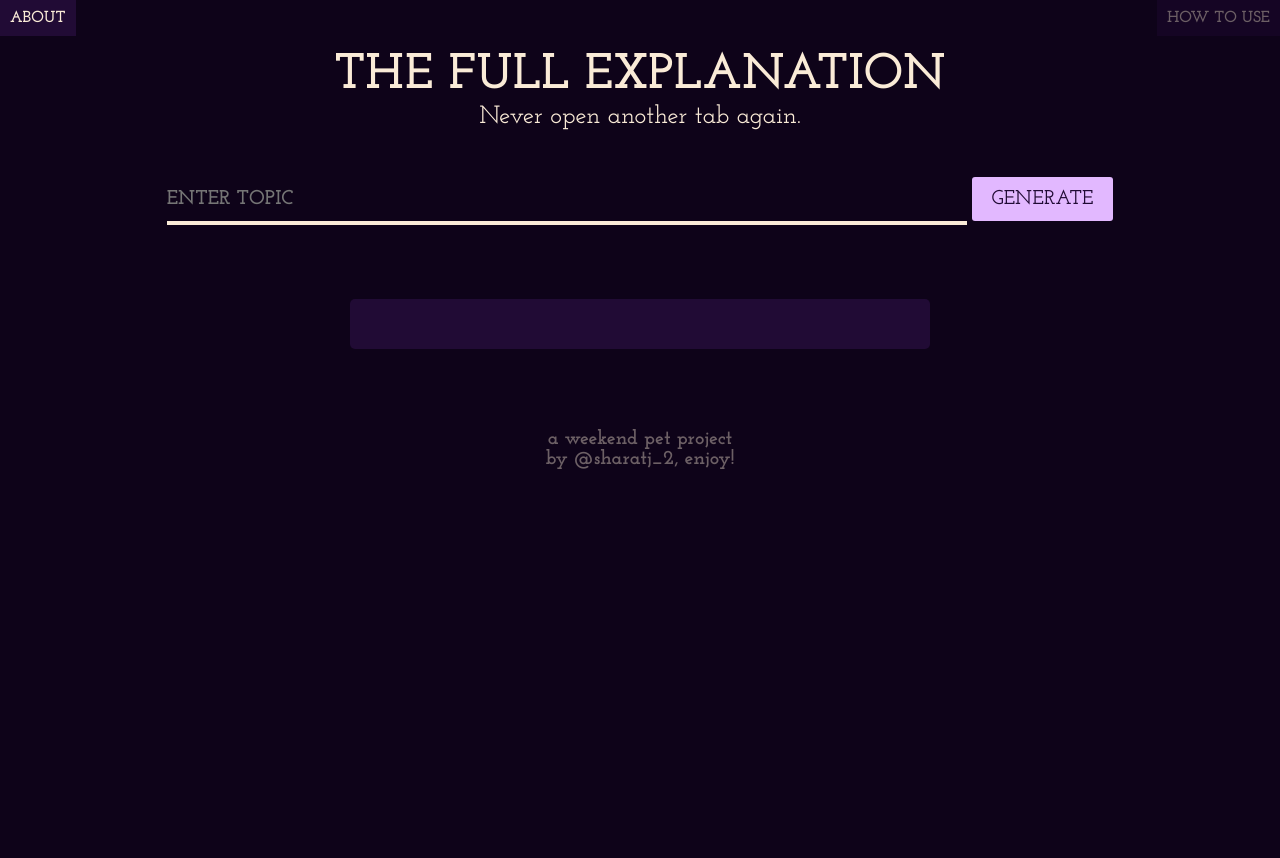
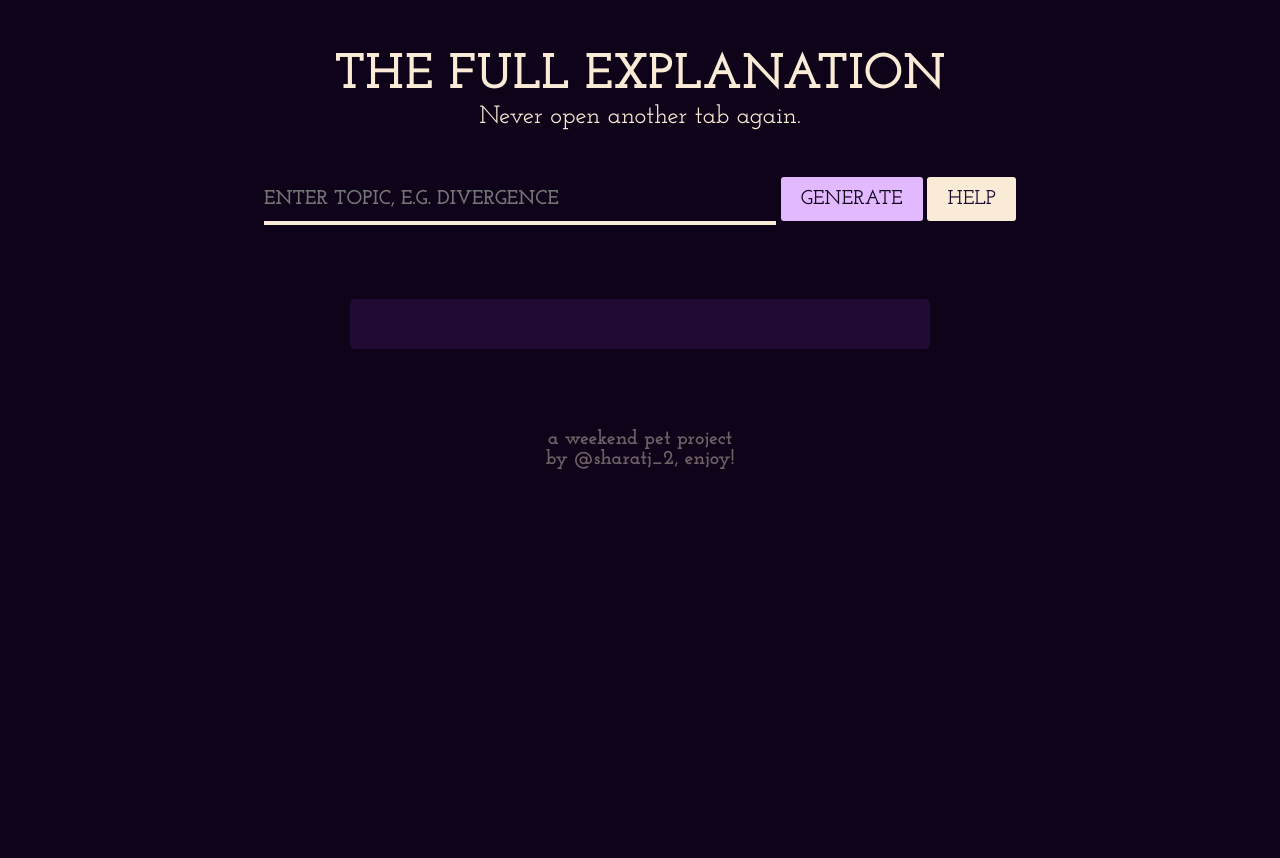
Before and after one commit to Sharatjacob2/personal_wiki, a Flask app: page / in a window 1280 px wide. Before the commit the page ends 469 px from the top, so only its background shows below. Run offline with Flask 3, Linux system fonts and the light colour scheme.

Commit message:
changed the position of HELP, minor edits here and there as well

```diff
--- a/context_explainer.py
+++ b/context_explainer.py
@@ -46,7 +46,7 @@ def explainer(topic):
 def tagger(explanation):
   print("tagger working")
   system_message = '''You identify ALL the TECHNICAL/MATHEMATICAL/SCIENTIFIC terms in a paragraph.
-  You are allowed to list NAMES in the paragraph.
+  You are encouraged to list NAMES in the paragraph.
   You print ONLY the TEN most technical terms in a numerical list.
   The following are instructions to follow.
   Print the terms EXACTLY as referred to in the paragraph.
--- a/static/scripts.js
+++ b/static/scripts.js
@@ -1,5 +1,6 @@
 const heightOfInput = document.getElementById("user-input").style.height;
 document.getElementById("run-btn").style.height = heightOfInput;
+document.getElementById("extra-info").style.height = heightOfInput;
 
 document.getElementById('run-btn').addEventListener('click', function () {
     const userInput = document.getElementById('user-input').value;
@@ -84,22 +85,32 @@ function newTag(button) {
 
 }
 
-document.getElementById('about').addEventListener('click', function() {
+document.getElementById('extra-info').addEventListener('click', function () {
     document.getElementById("aboutbox").classList.remove("hidden");
     document.getElementById("main_content").classList.add("blur_effect");
+    document.getElementById("two-about").classList.add("inactive");
 });
 
-document.getElementById('close_about').addEventListener('click', function() {
+document.getElementById('close_about').addEventListener('click', function () {
     document.getElementById("aboutbox").classList.add("hidden");
     document.getElementById("main_content").classList.remove("blur_effect");
 });
 
-document.getElementById('help').addEventListener('click', function() {
+document.getElementById('two-about').addEventListener('click', function () {
     document.getElementById("helpbox").classList.remove("hidden");
-    document.getElementById("main_content").classList.add("blur_effect");
+    document.getElementById("aboutbox").classList.add("hidden");
+    document.getElementById("one-help").classList.add("inactive");
 });
 
-document.getElementById('close_help').addEventListener('click', function() {
+document.getElementById('one-help').addEventListener('click', function () {
+    document.getElementById("aboutbox").classList.remove("hidden");
+    document.getElementById("helpbox").classList.add("hidden");
+    document.getElementById("two-about").classList.add("inactive");
+});
+
+
+document.getElementById('close_help').addEventListener('click', function () {
     document.getElementById("helpbox").classList.add("hidden");
     document.getElementById("main_content").classList.remove("blur_effect");
+    document.getElementById("two").classList.add("inactive");
 });
--- a/static/styles.css
+++ b/static/styles.css
@@ -71,8 +71,8 @@ body {
 
 input[type=text] {
     appearance: none;
-    color: white;
-    background-color: rgb(14, 3, 25);
+    color: var(--white);
+    background-color: var(--darkpink);
     outline: none;
     padding: 0px;
     font-family: Josefin Slab;
@@ -81,12 +81,12 @@ input[type=text] {
     font-weight: 700;
     margin: 0px;
     font-size: 20px;
-    width: 800px;
+    width: 40vw;
 }
 
 .run-button {
-    background-color: rgb(226, 184, 255);
-    color: rgb(33, 11, 53);
+    background-color: var(--lightpink);
+    color: var(--darkpink);
     border: none;
     border-radius: 3px;
     font-family: Josefin Slab;
@@ -97,9 +97,28 @@ input[type=text] {
     cursor: pointer;
 }
 
-.run-button:active {
-    background-color: rgb(33, 11, 53);
-    color: rgb(226, 184, 255);
+.extra-info{
+    background-color: var(--white);
+    color: var(--explanation_bg_color);
+    border: none;
+    border-radius: 3px;
+    font-family: Josefin Slab;
+    font-weight: 600;
+    font-size: 20px;
+    /* margin: 8px 0px; */
+    padding: 0px 20px;
+    cursor: pointer;
+    height: 44px;
+}
+
+.extra-info:hover{
+    background-color: var(--explanation_bg_color);
+    color: var(--white);
+}
+
+.run-button:hover {
+    background-color: var(--darkpink);
+    color: var(--lightpink);
 }
 
 .footer {
@@ -107,14 +126,12 @@ input[type=text] {
     font-size: 20px;
     font-weight: 500;
     text-align: center;
-    width: 100%;
-    /* margin-top: 100px; */
-    /* margin-bottom: 30px; */
-    /* position: fixed; */
-    bottom: 10px;
+    position: relative;
+    bottom: 0px;
+    left: 50%;
+    transform: translateX(-50%);
     opacity: 0.4;
-    /* align-self: center; */
-    /* left: 35%; */
+    width: fit-content;
 }
 
 .hidden {
@@ -159,35 +176,6 @@ input[type=text] {
     opacity: 0.5;
 }
 
-.topbox {
-    background-color: rgb(33, 11, 53);
-    color: antiquewhite;
-    height: fit-content;
-    width: fit-content;
-    position: fixed;
-    top: 0px;
-    text-align: center;
-    cursor: pointer;
-    opacity: 0.4;
-}
-
-#help {
-    right: 0px;
-}
-
-#help:hover {
-    opacity: 1;
-}
-
-#about {
-    left: 0px;
-}
-
-#about:hover {
-    opacity: 1;
-}
-
-
 h4 {
     padding: 10px;
     margin: 0px;
@@ -204,7 +192,7 @@ h4 {
     top: 50%;
     left: 50%;
     transform: translate(-50%, -50%);
-    font-size: 25px;
+    font-size: 20px;
     padding: 15px 30px 10px;
 }
 
@@ -247,11 +235,6 @@ h4 {
         margin-right: 10px;
     }
 
-    .footer {
-        margin-bottom: 5px;
-        bottom: 5px;
-    }
-
     .explained {
         width: max-content;
     }
@@ -270,3 +253,35 @@ h4 {
         font-size: 20px;
     }
 }
+
+.inactive{
+    opacity: 0.5;
+}
+
+.number{
+    background-color: antiquewhite;
+    border-radius: 10px;
+    padding: 2px;
+    color: var(--explanation_bg_color);
+    font-size: 15px;
+    font-weight: 700;
+    width: 40px;
+    text-align: center;
+    display: inline-block;
+    margin: 5px 10px 10px;
+    cursor: pointer;
+}
+
+.numbers{
+    /* display: inline; */
+    width: fit-content;
+    position: relative;
+    bottom: 0;
+    left: 50%;
+    transform: translateX(-50%);
+
+}
+
+#main_content{
+    height: 100vh;
+}
--- a/templates/index.html
+++ b/templates/index.html
@@ -29,6 +29,7 @@
             What if the explanations of A,B,C have the same problem?<br>
             No worries, the same features still apply!<br>
         </p>
+        <div class="numbers"><div class="number" id="one-about"><h4>1</h4></div><div class="number" id="two-about"><h4>2</h4></div></div>
     </div>
     <div id="helpbox" class="topboxfull hidden">
         <h2 class="context_title">HOW TO USE</h2><div class = "context_title_line"></div>
@@ -48,6 +49,7 @@
             Additional Note: All new explanations of highlighted terms appear above the paragraph they
             were clicked from.
         </p>
+        <div class="numbers"><div class="number" id="one-help"><h4>1</h4></div><div class="number" id="two-help"><h4>2</h4></div></div>
     </div>
 
     <div id="main_content">
@@ -55,8 +57,9 @@
             <h1 class="mainTitle">THE FULL EXPLANATION</h1>
             <h2 class="subTitle">Never open another tab again.</h2>
         </div>
-        <input type="text" id="user-input" style="height: 44px;" placeholder="ENTER TOPIC">
+        <input type="text" id="user-input" style="height: 44px;" placeholder="ENTER TOPIC, E.G. DIVERGENCE">
         <button id="run-btn" class="run-button">GENERATE</button>
+        <button class="extra-info" id="extra-info">HELP</button>
         <div id="explanation" class="explained">
             <p class="context_para hidden"></p>
             <p id="main_explanation" class="main_context_para"></p>
@@ -64,12 +67,6 @@
         <div class="footer">
             <h4>a weekend pet project <br> by @sharatj_2, enjoy!</h4>
         </div>
-        <div class="topbox" id="help">
-            <h4>HOW TO USE</h4>
-        </div>
-        <div class="topbox" id="about">
-            <h4>ABOUT</h4>
-        </div>
     </div>
     <script src="/static/scripts.js"></script>
 </body>
```
